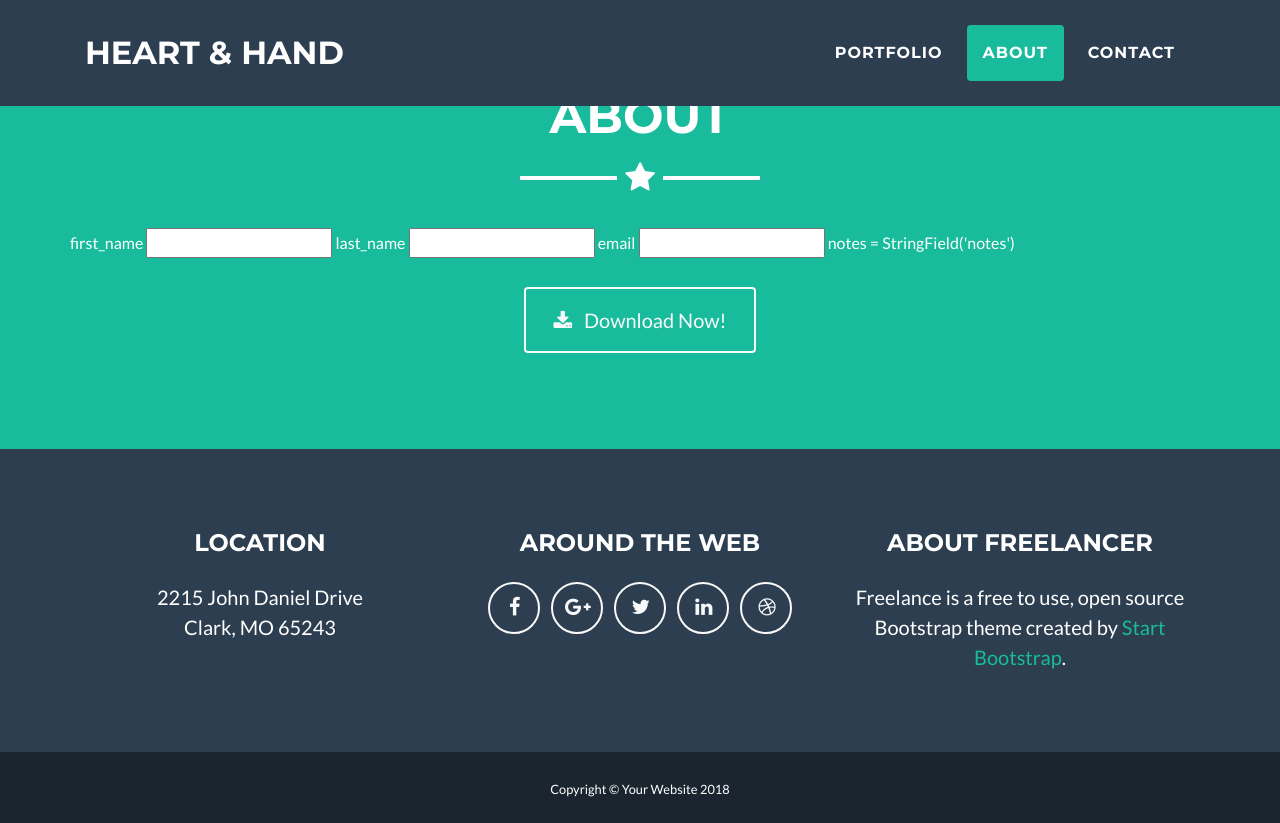
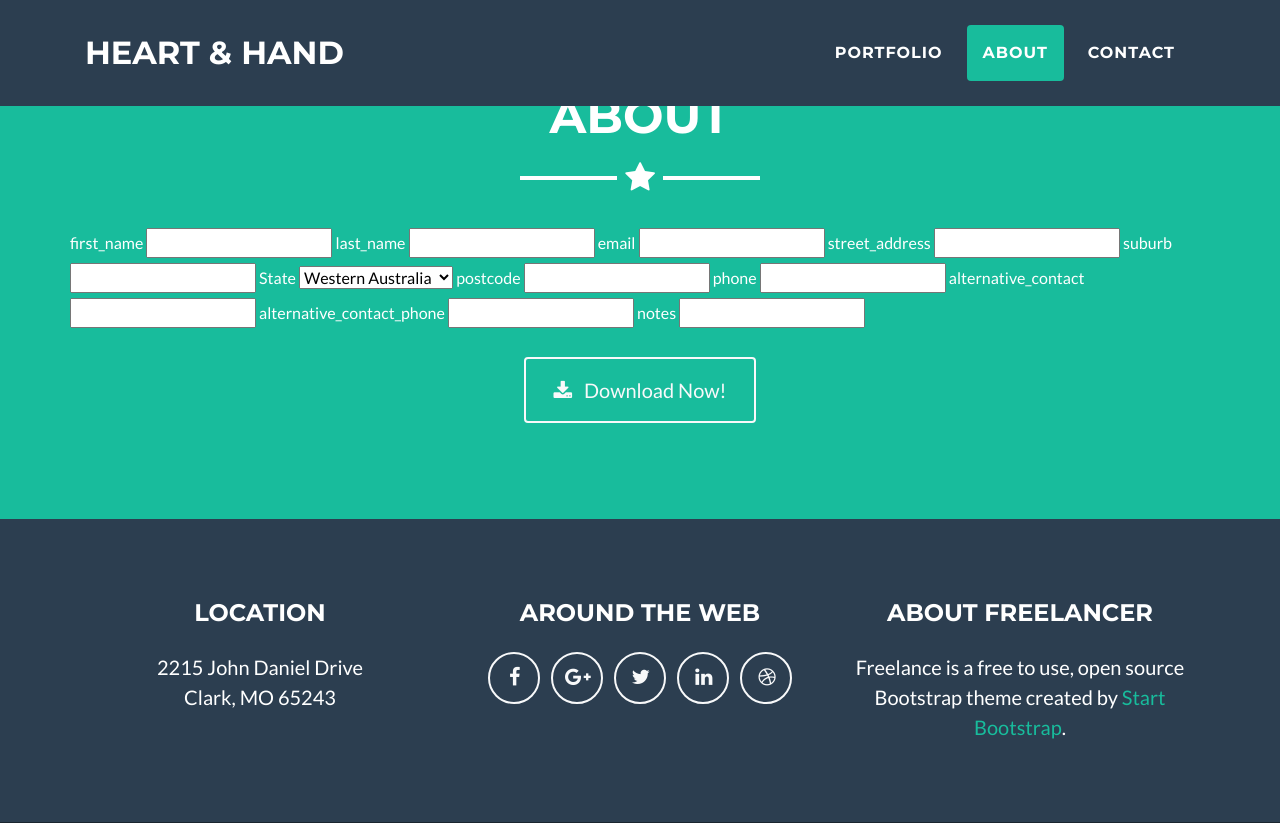
Before and after one commit to jayleth72/heart_-_hand, a Flask app: template templates/add_customer.html in a window 1280 px wide. Shown: the top 823 px of the page. Run offline with Flask 2, Linux system fonts and the light colour scheme; the template is opened without the code that fills it: values that come from a table or form of the project are taken from there, others are empty; some libraries are stand-ins or nearby versions.

Commit message:
added field render macro

```diff
--- a/templates/add_customer.html
+++ b/templates/add_customer.html
@@ -17,15 +17,15 @@ Add Customer
         {{ render_field(form.first_name) }}
         {{ render_field(form.last_name) }}
         {{ render_field(form.email) }}
-        {{ render_field(street_address) }}
-        {{ render_field(suburb) }}
-        {{ render_field(state) }}
-        {{ render_field(postcode) }}
-        {{ render_field(phone) }}
-        {{ render_field(alternative_contact) }}
-        {{ render_field(alternative_contact_phone) }}
+        {{ render_field(form.street_address) }}
+        {{ render_field(form.suburb) }}
+        {{ render_field(form.state) }}
+        {{ render_field(form.postcode) }}
+        {{ render_field(form.phone) }}
+        {{ render_field(form.alternative_contact) }}
+        {{ render_field(form.alternative_contact_phone) }}
+        {{ render_field(form.notes) }}
 
-        notes = StringField('notes')
      </form>
     </div>
     <div class="text-center mt-4">
```
